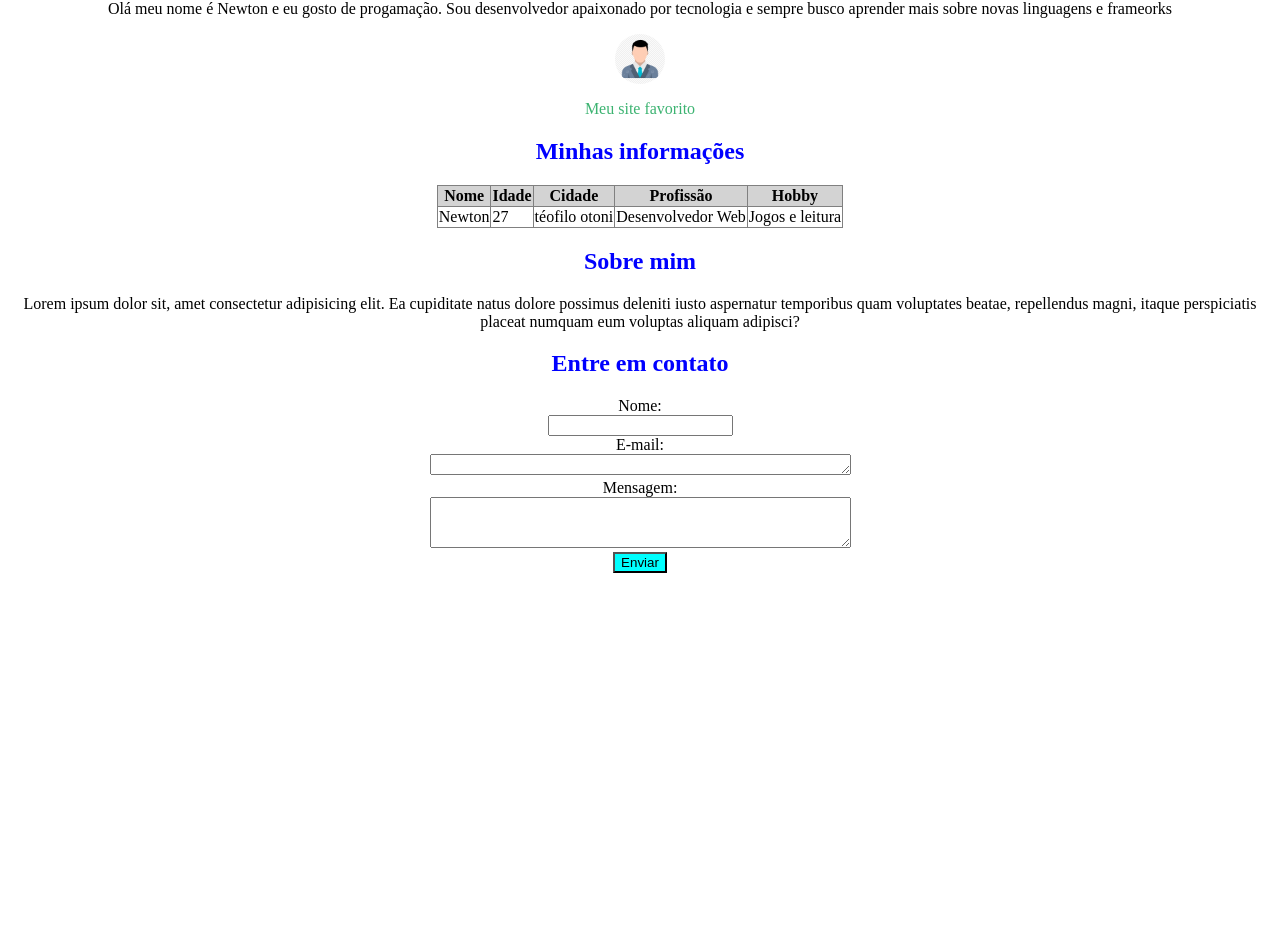
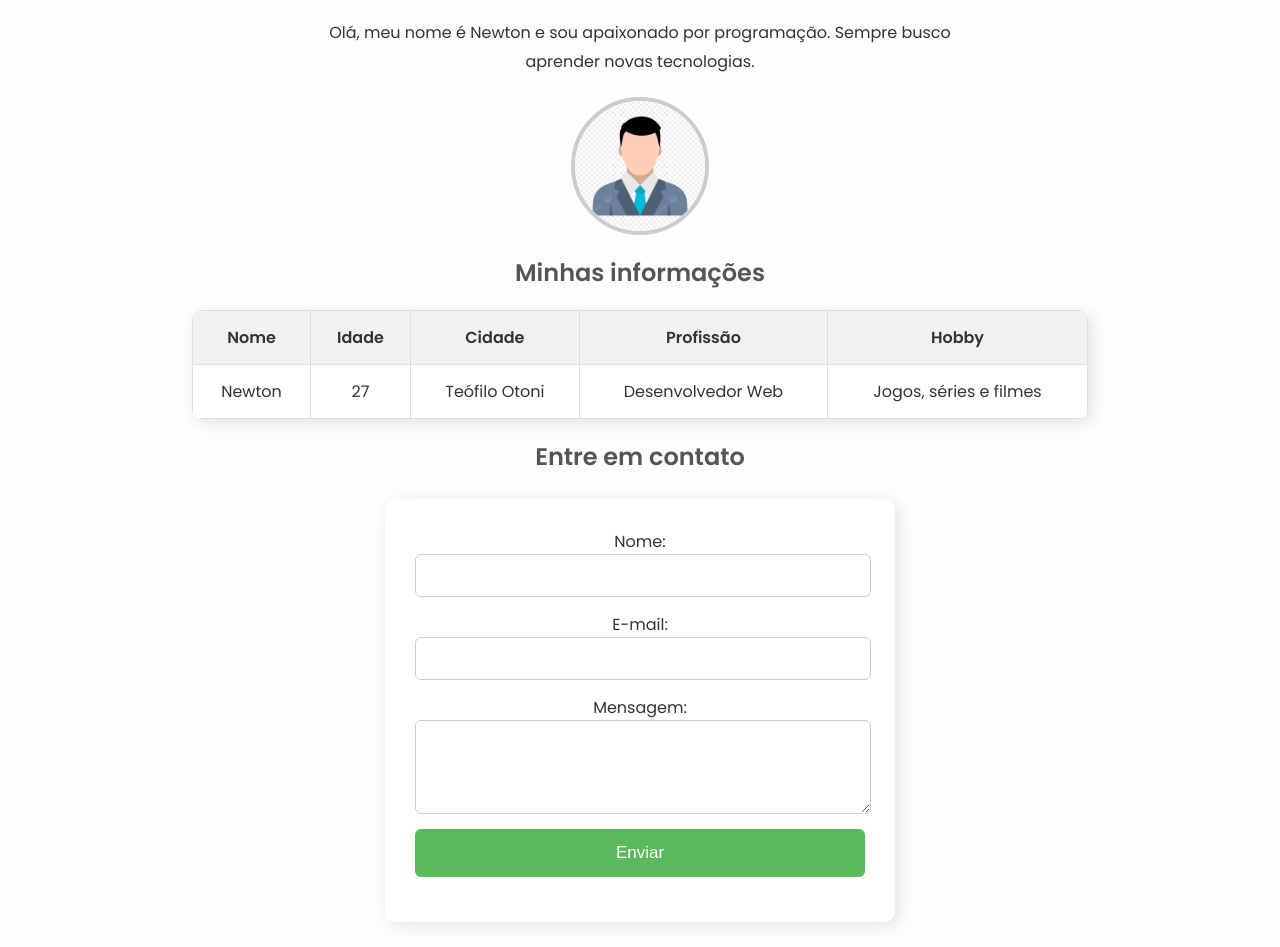
Before and after one commit to nwtecx/ATIVIDADE-WEB-1, a plain HTML site: page Atividade/questão 1/index.html in a window 1280 px wide. Shown: the part 80-1027 px from the top of the page. Before the commit the page ends 800 px from the top, so only its background shows below. Drawn offline with Linux system fonts and the light colour scheme.

Commit message:
Update.html

```diff
--- a/Atividade/questão 1/index.html
+++ b/Atividade/questão 1/index.html
@@ -3,18 +3,106 @@
 <head>
     <meta charset="UTF-8">
     <meta name="viewport" content="width=device-width, initial-scale=1.0">
-    <title>Meu site</title>
+    <title>Meu Site</title>
+    <link href="https://fonts.googleapis.com/css2?family=Poppins:wght@300;400;600&display=swap" rel="stylesheet">
+    <style>
+        body {
+            font-family: 'Poppins', sans-serif;
+            background: #fdfdfd;
+            margin: 0;
+            padding: 0;
+            text-align: center;
+            color: #333;
+        }
+        h1 {
+            color: #222;
+            font-size: 36px;
+            margin-top: 20px;
+            font-weight: 700;
+        }
+        h2 {
+            color: #555;
+            margin-top: 20px;
+            font-weight: 600;
+        }
+        p {
+            max-width: 700px;
+            margin: 15px auto;
+            line-height: 1.8;
+            font-size: 16px;
+        }
+        img {
+            display: block;
+            margin: 20px auto;
+            border-radius: 50%;
+            width: 130px;
+            height: 130px;
+            border: 4px solid #ccc;
+        }
+        table {
+            border-collapse: collapse;
+            width: 70%;
+            background: white;
+            box-shadow: 4px 4px 15px rgba(0, 0, 0, 0.1);
+            border-radius: 10px;
+            overflow: hidden;
+            margin: 20px auto;
+        }
+        th, td {
+            border: 1px solid #ddd;
+            padding: 14px;
+            text-align: center;
+            font-size: 16px;
+        }
+        th {
+            background: #f1f1f1;
+            color: #333;
+            font-weight: 600;
+        }
+        form {
+            background: white;
+            padding: 30px;
+            max-width: 450px;
+            margin: 25px auto;
+            box-shadow: 4px 4px 15px rgba(0, 0, 0, 0.1);
+            border-radius: 10px;
+        }
+        input, textarea {
+            width: calc(100% - 20px);
+            margin-bottom: 15px;
+            padding: 12px;
+            border: 1px solid #ccc;
+            border-radius: 6px;
+            font-size: 15px;
+            display: block;
+            margin-left: auto;
+            margin-right: auto;
+        }
+        input[type="submit"] {
+            background: #5cb85c;
+            color: white;
+            border: none;
+            padding: 14px;
+            cursor: pointer;
+            font-size: 17px;
+            border-radius: 6px;
+            width: 100%;
+            transition: 0.3s;
+        }
+        input[type="submit"]:hover {
+            background: #4cae4c;
+        }
+    </style>
 </head>
 <body>
-    <h1 style="color: blue;text-align: center;">Nwtech</h1>
-    <p style="text-align: center;">Olá meu nome é Newton e eu gosto de progamação. Sou desenvolvedor apaixonado por tecnologia e sempre busco aprender mais sobre novas linguagens e frameorks </p>
-    <img src="img/pngtree-users-vector-icon-png-image_3725294.jpg"  alt=""width="50"height="50" style="display: block; margin: auto; border-radius: 50%;">
-    <p style="color: mediumseagreen; text-align: center;">Meu site favorito</p>
+    <h1>Nwtech</h1>
+    <p>Olá, meu nome é Newton e sou apaixonado por programação. Sempre busco aprender novas tecnologias.</p>
 
-    <h2 style="color: blue; text-align: center;">Minhas informações</h2>
+    <img src="img/pngtree-users-vector-icon-png-image_3725294.jpg" alt="Imagem de perfil">
 
-    <table border="1px", style="margin: auto; border-collapse: collapse;">
-        <tr style="background-color:lightgray;">
+    <h2>Minhas informações</h2>
+    <table>
+        <tr>
             <th>Nome</th>
             <th>Idade</th>
             <th>Cidade</th>
@@ -24,27 +112,24 @@
         <tr>
             <td>Newton</td>
             <td>27</td>
-          <td>téofilo otoni</td>
+            <td>Teófilo Otoni</td>
             <td>Desenvolvedor Web</td>
-          <td>Jogos e leitura</td>
+            <td>Jogos, séries e filmes</td>
         </tr>
     </table>
 
-    <H2 style="color: blue;text-align: center;">Sobre mim</H2>
-    <p style="text-align: center;">Lorem ipsum dolor sit, amet consectetur adipisicing elit. Ea cupiditate natus dolore possimus deleniti iusto aspernatur temporibus quam voluptates beatae, repellendus magni, itaque perspiciatis placeat numquam eum voluptas aliquam adipisci?</p>
+    <h2>Entre em contato</h2>
+    <form action="/action_page.php">
+        <label for="nome">Nome:</label>
+        <input type="text" id="nome" name="nome" required>
 
-    <h2 style="color: blue; text-align: center;">Entre em contato</h2>
+        <label for="email">E-mail:</label>
+        <input type="email" id="email" name="email" required>
 
-    <form action="/action_page.php": style="text-align: center;">
-        <label for="fname">Nome:</label><br>
-        <input type="text" id="fname" name="fname" value=""><br>
-        <label for="lname">E-mail:</label><br>
-        <textarea cols="50" rows="1"></textarea><br>
-        <label for="lname">Mensagem:</label><br>
-        <textarea cols="50" rows="3"></textarea><br>
-        <input type="submit" value="Enviar": style="background-color: cyan;">
+        <label for="mensagem">Mensagem:</label>
+        <textarea id="mensagem" name="mensagem" rows="4" required></textarea>
+
+        <input type="submit" value="Enviar">
     </form>
-
-
 </body>
 </html>
```
Lines whose indentation alone changed are shown as unchanged.
